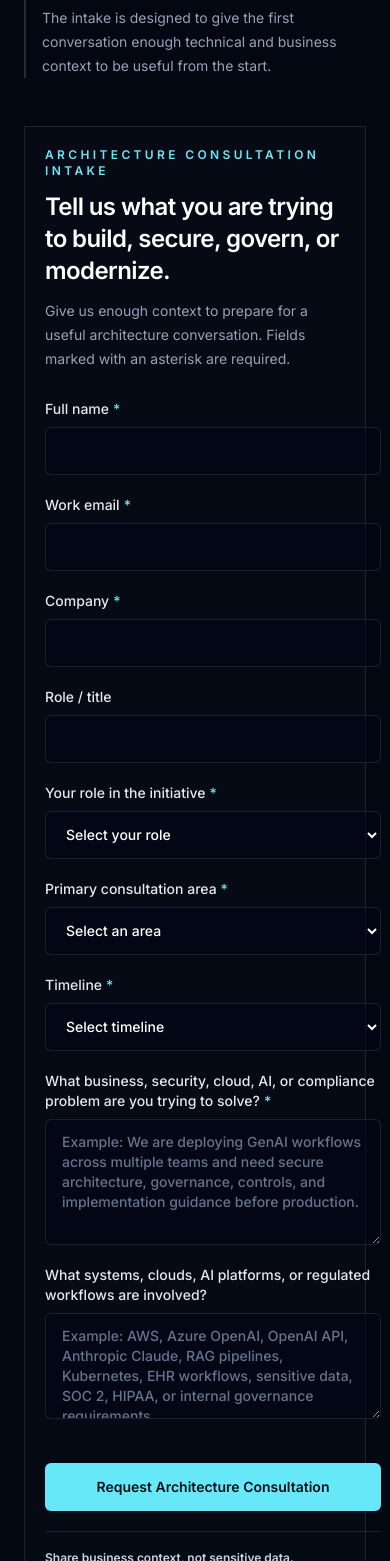
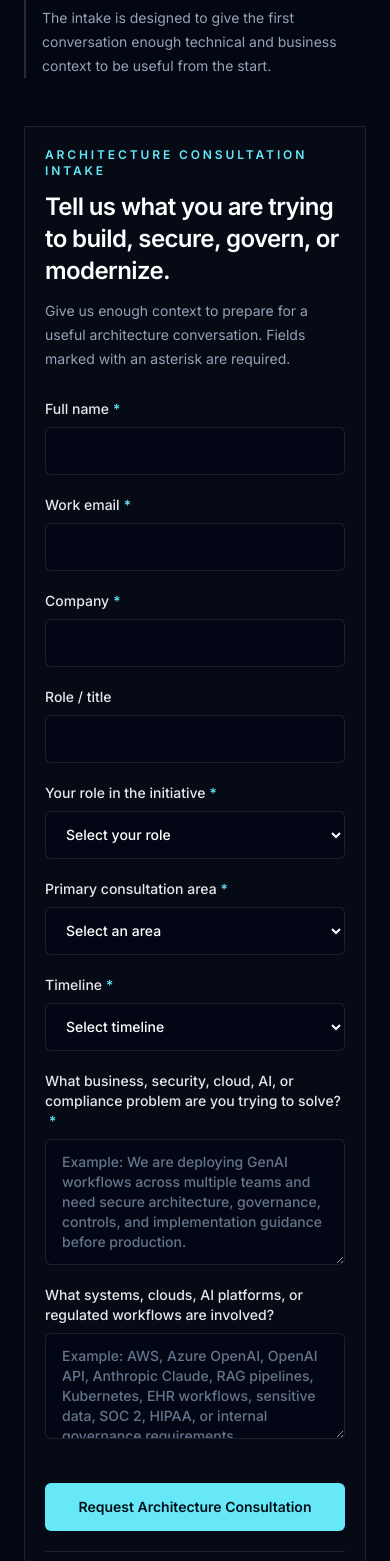
Before and after one commit to S3curethecloud/stc-marketing-site, a Next.js app: page /request-demo in a window 390 px wide. Shown: the part 1567-3128 px from the top of the page. Built offline with nearby package versions, Linux system fonts and the light colour scheme.

Commit message:
Prevent consultation form intrinsic overflow

```diff
--- a/components/forms/DemoRequestForm.tsx
+++ b/components/forms/DemoRequestForm.tsx
@@ -96,7 +96,7 @@ export default function DemoRequestForm({
     }
   }
 
-  const selectClassName = "min-h-12 rounded-md border border-white/10 bg-slate-950/60 px-4 py-3 text-white outline-none transition-colors hover:border-white/20 focus-visible:border-cyan-300 focus-visible:ring-2 focus-visible:ring-cyan-300/25";
+  const selectClassName = "min-h-12 w-full min-w-0 max-w-full rounded-md border border-white/10 bg-slate-950/60 px-4 py-3 text-white outline-none transition-colors hover:border-white/20 focus-visible:border-cyan-300 focus-visible:ring-2 focus-visible:ring-cyan-300/25";
 
   return (
     <form
@@ -105,7 +105,7 @@ export default function DemoRequestForm({
       action={action}
       method="POST"
       onSubmit={handleSubmit}
-      className={`border border-white/10 bg-[#060a15]/90 p-5 sm:p-7 ${className}`}
+      className={`w-full min-w-0 max-w-full overflow-hidden border border-white/10 bg-[#060a15]/90 p-5 sm:p-7 ${className}`}
     >
       <input type="hidden" name="_redirect" value={redirectUrl} />
       <input type="hidden" name="_subject" value="SecureTheCloud consultation request" />
@@ -114,29 +114,29 @@ export default function DemoRequestForm({
 
       <label className="sr-only">Leave this field empty<input type="text" name="_gotcha" tabIndex={-1} autoComplete="off" /></label>
 
-      <div>
-        <p className="text-xs font-semibold uppercase tracking-[0.28em] text-cyan-300">Architecture consultation intake</p>
-        <h2 className="mt-3 text-2xl font-semibold tracking-tight text-white sm:text-3xl">Tell us what you are trying to build, secure, govern, or modernize.</h2>
-        <p id="consultation-form-guidance" className="mt-3 text-sm leading-6 text-slate-400">Give us enough context to prepare for a useful architecture conversation. Fields marked with an asterisk are required.</p>
-        {validDefaultArea ? <p className="mt-4 border-l-2 border-cyan-300/60 pl-3 text-sm leading-6 text-slate-300">We carried forward the consultation context from the page you were reviewing. You can change the selected area below.</p> : null}
+      <div className="min-w-0">
+        <p className="text-xs font-semibold uppercase tracking-[0.24em] text-cyan-300 sm:tracking-[0.28em]">Architecture consultation intake</p>
+        <h2 className="mt-3 max-w-full text-2xl font-semibold tracking-tight text-white sm:text-3xl">Tell us what you are trying to build, secure, govern, or modernize.</h2>
+        <p id="consultation-form-guidance" className="mt-3 max-w-full text-sm leading-6 text-slate-400">Give us enough context to prepare for a useful architecture conversation. Fields marked with an asterisk are required.</p>
+        {validDefaultArea ? <p className="mt-4 max-w-full border-l-2 border-cyan-300/60 pl-3 text-sm leading-6 text-slate-300">We carried forward the consultation context from the page you were reviewing. You can change the selected area below.</p> : null}
       </div>
 
-      <div className="mt-7 grid gap-5">
-        <div className="grid gap-5 sm:grid-cols-2"><InputField label="Full name" name="fullName" required autoComplete="name" /><InputField label="Work email" name="email" type="email" required autoComplete="email" /></div>
-        <div className="grid gap-5 sm:grid-cols-2"><InputField label="Company" name="company" required autoComplete="organization" /><InputField label="Role / title" name="role" autoComplete="organization-title" /></div>
+      <div className="mt-7 grid min-w-0 gap-5">
+        <div className="grid min-w-0 gap-5 sm:grid-cols-2"><InputField label="Full name" name="fullName" required autoComplete="name" /><InputField label="Work email" name="email" type="email" required autoComplete="email" /></div>
+        <div className="grid min-w-0 gap-5 sm:grid-cols-2"><InputField label="Company" name="company" required autoComplete="organization" /><InputField label="Role / title" name="role" autoComplete="organization-title" /></div>
 
-        <label className="grid gap-2 text-sm font-medium text-white/90"><span>Your role in the initiative<span className="ml-1 text-cyan-300" aria-hidden="true">*</span></span><select required aria-required="true" name="buyerRole" defaultValue="" className={selectClassName}><option value="" disabled>Select your role</option>{buyerRoles.map((role) => <option key={role} value={role}>{role}</option>)}</select></label>
-        <label className="grid gap-2 text-sm font-medium text-white/90"><span>Primary consultation area<span className="ml-1 text-cyan-300" aria-hidden="true">*</span></span><select required aria-required="true" name="consultationArea" defaultValue={validDefaultArea} className={selectClassName}><option value="" disabled>Select an area</option>{consultationAreas.map((area) => <option key={area} value={area}>{area}</option>)}</select></label>
-        <label className="grid gap-2 text-sm font-medium text-white/90"><span>Timeline<span className="ml-1 text-cyan-300" aria-hidden="true">*</span></span><select required aria-required="true" name="timeline" defaultValue="" className={selectClassName}><option value="" disabled>Select timeline</option>{timelines.map((timeline) => <option key={timeline} value={timeline}>{timeline}</option>)}</select></label>
+        <label className="grid min-w-0 gap-2 text-sm font-medium text-white/90"><span>Your role in the initiative<span className="ml-1 text-cyan-300" aria-hidden="true">*</span></span><select required aria-required="true" name="buyerRole" defaultValue="" className={selectClassName}><option value="" disabled>Select your role</option>{buyerRoles.map((role) => <option key={role} value={role}>{role}</option>)}</select></label>
+        <label className="grid min-w-0 gap-2 text-sm font-medium text-white/90"><span>Primary consultation area<span className="ml-1 text-cyan-300" aria-hidden="true">*</span></span><select required aria-required="true" name="consultationArea" defaultValue={validDefaultArea} className={selectClassName}><option value="" disabled>Select an area</option>{consultationAreas.map((area) => <option key={area} value={area}>{area}</option>)}</select></label>
+        <label className="grid min-w-0 gap-2 text-sm font-medium text-white/90"><span>Timeline<span className="ml-1 text-cyan-300" aria-hidden="true">*</span></span><select required aria-required="true" name="timeline" defaultValue="" className={selectClassName}><option value="" disabled>Select timeline</option>{timelines.map((timeline) => <option key={timeline} value={timeline}>{timeline}</option>)}</select></label>
 
         <TextAreaField label="What business, security, cloud, AI, or compliance problem are you trying to solve?" name="problemStatement" rows={5} required placeholder="Example: We are deploying GenAI workflows across multiple teams and need secure architecture, governance, controls, and implementation guidance before production." />
         <TextAreaField label="What systems, clouds, AI platforms, or regulated workflows are involved?" name="environmentContext" rows={4} placeholder="Example: AWS, Azure OpenAI, OpenAI API, Anthropic Claude, RAG pipelines, Kubernetes, EHR workflows, sensitive data, SOC 2, HIPAA, or internal governance requirements." />
 
         <div aria-live="polite" aria-atomic="true">{errorMessage ? <p role="alert" className="border border-red-400/20 bg-red-500/10 px-4 py-3 text-sm text-red-200">{errorMessage}</p> : isSubmitting ? <p className="text-sm text-slate-400">Submitting your consultation request...</p> : null}</div>
 
-        <button type="submit" disabled={isSubmitting} className="mt-1 inline-flex min-h-12 w-full items-center justify-center rounded-md bg-cyan-300 px-6 py-3 text-sm font-semibold text-[#021018] hover:bg-cyan-200 focus-visible:outline-none focus-visible:ring-2 focus-visible:ring-cyan-300 focus-visible:ring-offset-2 focus-visible:ring-offset-[#060a15] disabled:cursor-not-allowed disabled:opacity-70">{isSubmitting ? "Submitting..." : "Request Architecture Consultation"}</button>
+        <button type="submit" disabled={isSubmitting} className="mt-1 inline-flex min-h-12 w-full min-w-0 items-center justify-center rounded-md bg-cyan-300 px-4 py-3 text-center text-sm font-semibold text-[#021018] hover:bg-cyan-200 focus-visible:outline-none focus-visible:ring-2 focus-visible:ring-cyan-300 focus-visible:ring-offset-2 focus-visible:ring-offset-[#060a15] disabled:cursor-not-allowed disabled:opacity-70 sm:px-6">{isSubmitting ? "Submitting..." : "Request Architecture Consultation"}</button>
 
-        <div className="border-t border-white/10 pt-4 text-xs leading-5 text-slate-400"><p className="font-semibold text-slate-300">Share business context, not sensitive data.</p><p className="mt-1">Do not include passwords, credentials, protected health information, customer records, secrets, or highly sensitive production data. We only need enough context to prepare for the first conversation.</p></div>
+        <div className="min-w-0 border-t border-white/10 pt-4 text-xs leading-5 text-slate-400"><p className="font-semibold text-slate-300">Share business context, not sensitive data.</p><p className="mt-1">Do not include passwords, credentials, protected health information, customer records, secrets, or highly sensitive production data. We only need enough context to prepare for the first conversation.</p></div>
       </div>
     </form>
   );
```
